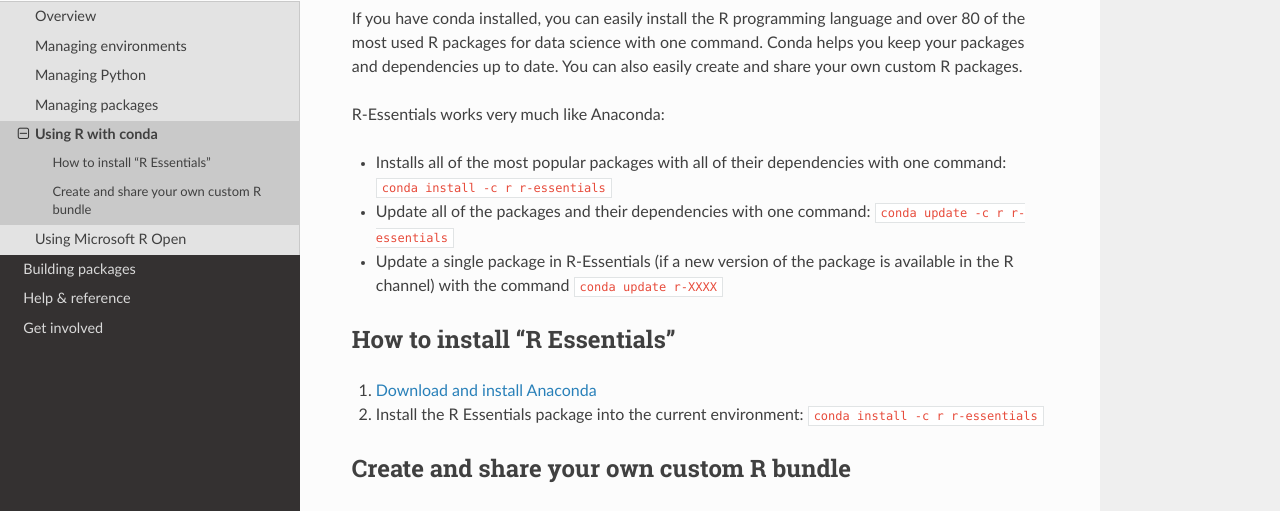
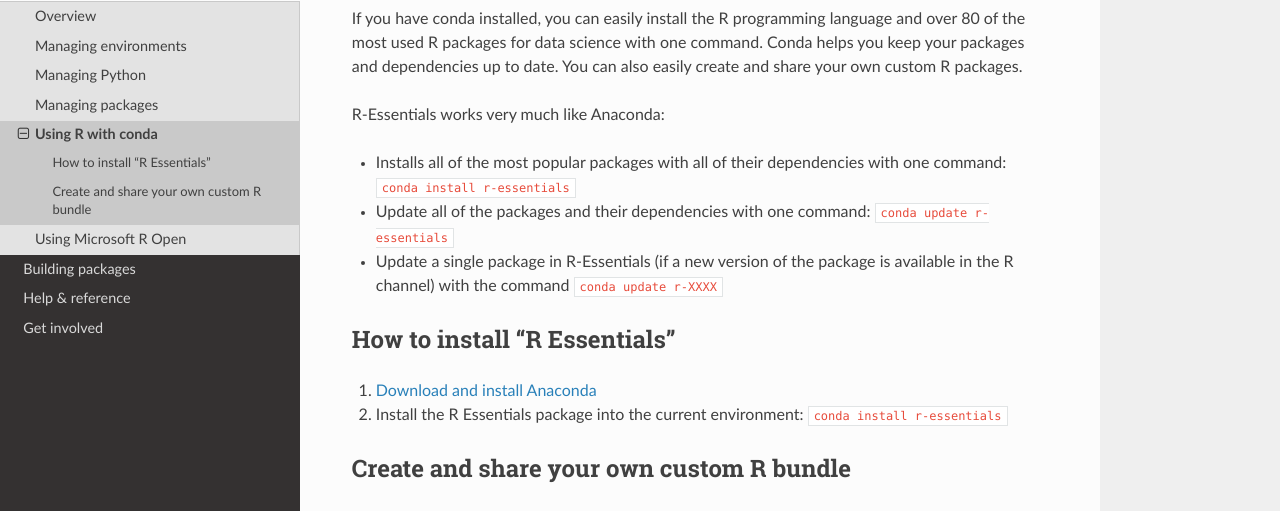
Before and after one commit to conda/conda-docs, a Sphinx documentation site: the page built from docs/source/r-with-conda.rst, in a window 1280 px wide and 900 px high. Shown: the part 201-712 px from the top of the window. Built offline with Sphinx 7.4.7 and the Read the Docs theme 2.0.0, drawn with Linux system fonts in a browser that asks for light colours.

Commit message:
updated r examples

```diff
--- a/docs/source/r-with-conda.rst
+++ b/docs/source/r-with-conda.rst
@@ -8,15 +8,15 @@
 
 R-Essentials works very much like Anaconda:
 
-* Installs all of the most popular packages with all of their dependencies with one command: ``conda install -c r r-essentials``
-* Update all of the packages and their dependencies with one command: ``conda update -c r r-essentials``
+* Installs all of the most popular packages with all of their dependencies with one command: ``conda install r-essentials``
+* Update all of the packages and their dependencies with one command: ``conda update r-essentials``
 * Update a single package in R-Essentials (if a new version of  the package is available in the R channel) with the command ``conda update r-XXXX``
 
 How to install "R Essentials"
 =============================
 
 1. `Download and install Anaconda <https://www.continuum.io/downloads>`_
-2. Install the R Essentials package into the current environment: ``conda install -c r r-essentials``
+2. Install the R Essentials package into the current environment: ``conda install r-essentials``
 
 Create and share your own custom R bundle
 =========================================
```
